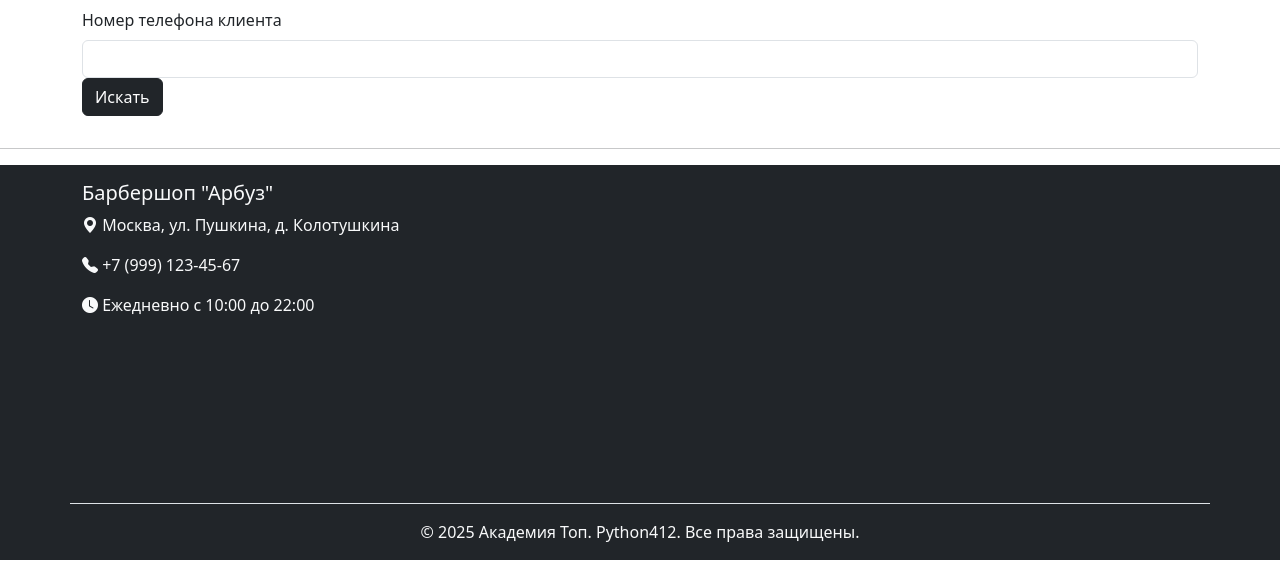
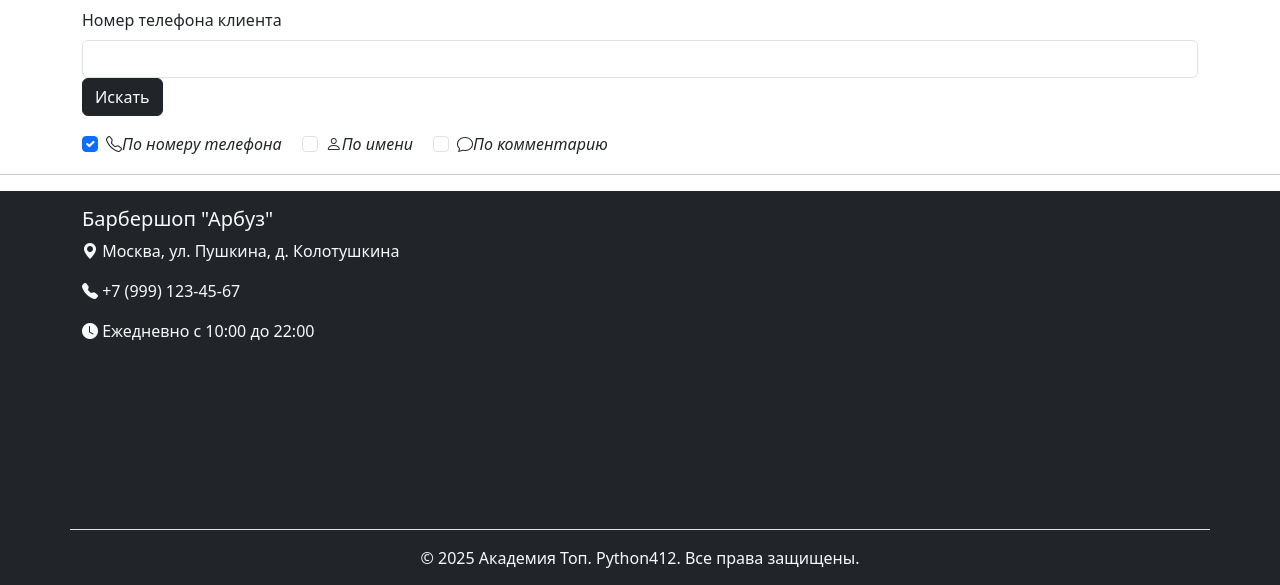
Before and after one commit to KonstantinZenin/django_412, a Django app: page /barbershop/orders/ in a window 1280 px wide. Shown: the part 56-641 px from the top of the page. Run offline with Django 5.2, Linux system fonts and the light colour scheme; the visitor is signed in with stand-in values (Sample User, id 1); data that the repository does not hold is empty.

Commit message:
lesson_51: улучшены фильтры для списка заказов с использованием Q-объектов и добавлены альтернативные варианты реализации

```diff
--- a/core/models.py
+++ b/core/models.py
@@ -10,6 +10,7 @@ DateField - поле для хранения дат.
 BooleanField - логическое поле, которое может хранить значения True или False.
 JsonField - поле для хранения данных в формате JSON.
 """
+
 
 class Order(models.Model):
 
@@ -59,7 +60,6 @@ class Order(models.Model):
         ]
 
 
-
 class Master(models.Model):
     first_name = models.CharField(max_length=100)
     last_name = models.CharField(max_length=100)
--- a/core/templates/core/orders_list.html
+++ b/core/templates/core/orders_list.html
@@ -18,6 +18,34 @@
                         <button type="submit" class="btn btn-dark">Искать</button>
                     </div>
                 </div>
+
+                <!-- Чекбоксы для выбора полей поиска-->
+                <div class="row mt-2">
+                    <div class="col-12">
+                        <div class="d-flex flex-wrap gap-3">
+                            <div class="form-check">
+                                <input class="form-check-input" type="checkbox" id="searchPhone" name="search_in" value="phone" {% if not request.GET.search_in or 'phone' in request.GET.search_in %}checked{% endif %}>
+                                <label class="form-check-label" for="searchPhone">
+                                    <i class="bi bi-telephone me-1">По номеру телефона</i>
+                                </label>
+
+                            </div>
+                            <div class="form-check">
+                                <input class="form-check-input" type="checkbox" id="searchName" name="search_in" value="name" {% if 'name' in request.GET.search_in %}checked{% endif %}>
+                                <label class="form-check-label" for="searchName">
+                                    <i class="bi bi-person me-1">По имени</i>
+                                </label>
+                            </div>
+                            {% comment %} по комментарию {% endcomment %}
+                            <div class="form-check">
+                                <input class="form-check-input" type="checkbox" id="searchComment" name="search_in" value="comment" {% if 'comment' in request.GET.search_in %}checked{% endif %}>
+                                <label class="form-check-label" for="searchComment">
+                                    <i class="bi bi-chat me-1">По комментарию</i>
+                                </label>
+                            </div>
+                        </div>
+                    </div>
+                </div>
             </form>
 
             {% for order in orders %}
--- a/core/views.py
+++ b/core/views.py
@@ -1,8 +1,11 @@
+from tabnanny import check
+from warnings import filters
 from django.shortcuts import render, get_object_or_404
 from django.http import HttpResponse
 from .data import *
 from django.contrib.auth.decorators import login_required
 from .models import Order
+from django.db.models import Q
 
 masters = [
     {"id": 1, "name": "Эльдар 'Бритва' Рязанов"},
@@ -43,23 +46,39 @@ def thanks(request):
 
 @login_required
 def orders_list(request,):
+    if request.method == "GET":
+        # Получаем все заказы
+        all_orders = Order.objects.all()
 
-    if request.method == "GET":
+        # Получаем строку поиска
         search_query = request.GET.get("search", None)
 
         if search_query:
-            # Если запрос был, ищем через лукап регистронезависимое вхождение phone
-            orders = Order.objects.filter(phone__icontains=search_query)
-        else:
-            # Если запроса не было, выводим все заказы
-            orders = Order.objects.all()
+            # Получаем чекбоксы
+            check_boxes = request.GET.getlist("search_in")
 
+            # Проверяем чекбоксы и добавляем Q объекты в запрос
+            #  |= это оператор "или" для Q объектов
+            filters = Q()
 
-    context = {
-        "orders": orders,
-        "title": "Список заказов",
-    }
-    return render(request, "core/orders_list.html", context)
+            if "phone" in check_boxes:
+                filters |= Q(phone__icontains=search_query)
+
+            if "name" in check_boxes:
+                filters |= Q(client_name__icontains=search_query)
+
+            if "comment" in check_boxes:
+                filters |= Q(comment__icontains=search_query)
+
+            if filters:
+                all_orders = all_orders.filter(filters)
+
+        # отправлем все заказы в контекст
+        context = {
+            "title": "Заказы",
+            "orders": all_orders,
+        }
+        return render(request, "core/orders_list.html", context)
 
 
 @login_required
```
